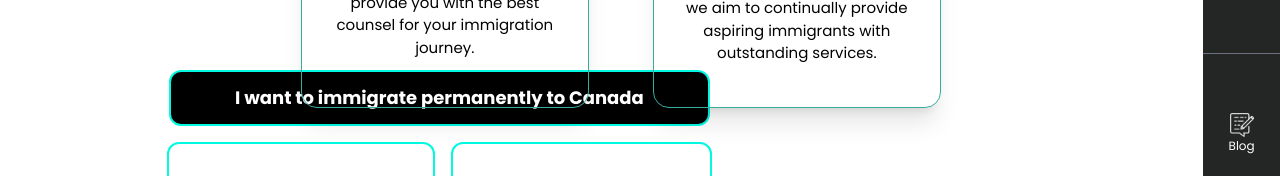
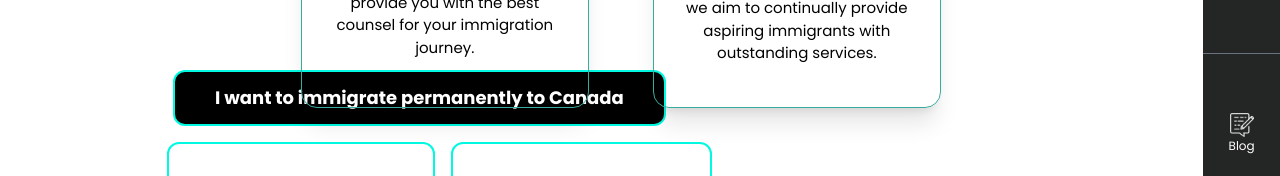
Before and after one commit to BizmanSS/Aquarian, a React (Create React App) app: page / in a window 1280 px wide. Shown: the part 426-602 px from the top of the page. Built offline with nearby package versions, Linux system fonts and the light colour scheme.

Commit message:
resourcw

```diff
--- a/src/components/Homepage/Banner.jsx
+++ b/src/components/Homepage/Banner.jsx
@@ -62,7 +62,7 @@
         <div className=' text-white px-4 text-lg md:text-[3.5rem] font-bold mb-3'>
           Our goal is to help <br /> <br /> you achieve yours
         </div>
-        <button className=' bg-black text-white px-4 md:px-16 py-3 rounded-xl text-sm md:text-lg border-[2px] border-[#01F9E1] font-bold transition ease-in-out delay-70 hover:scale-y-[1.1] hover:scale-x-[1.1] duration-300'>
+        <button className='mr-10 bg-black text-white px-4 md:px-10 py-3 rounded-xl text-sm md:text-lg border-[2px] border-[#01F9E1] font-bold transition ease-in-out delay-70 hover:scale-y-[1.1] hover:scale-x-[1.1] duration-300'>
           I want to immigrate permanently to Canada
         </button>
         <div className='flex items-center justify-center gap-4'>
--- a/src/components/Homepage/NewsCard.jsx
+++ b/src/components/Homepage/NewsCard.jsx
@@ -16,7 +16,7 @@
       </div>
 
       <div className='px-6 pb-4'>
-        <p className='py-2 text-gray-500 text-sm'>PROVINCIAL NOMINEE PROGRAM</p>
+        {/* <p className='py-2 text-gray-500 text-sm'>PROVINCIAL NOMINEE PROGRAM</p> */}
         <h1 className='text-lg font-semibold text-gray-800'>{data.title}</h1>
 
         <p className='py-2 text-gray-700'>{data.description.slice(0, 110)}..</p>
```
